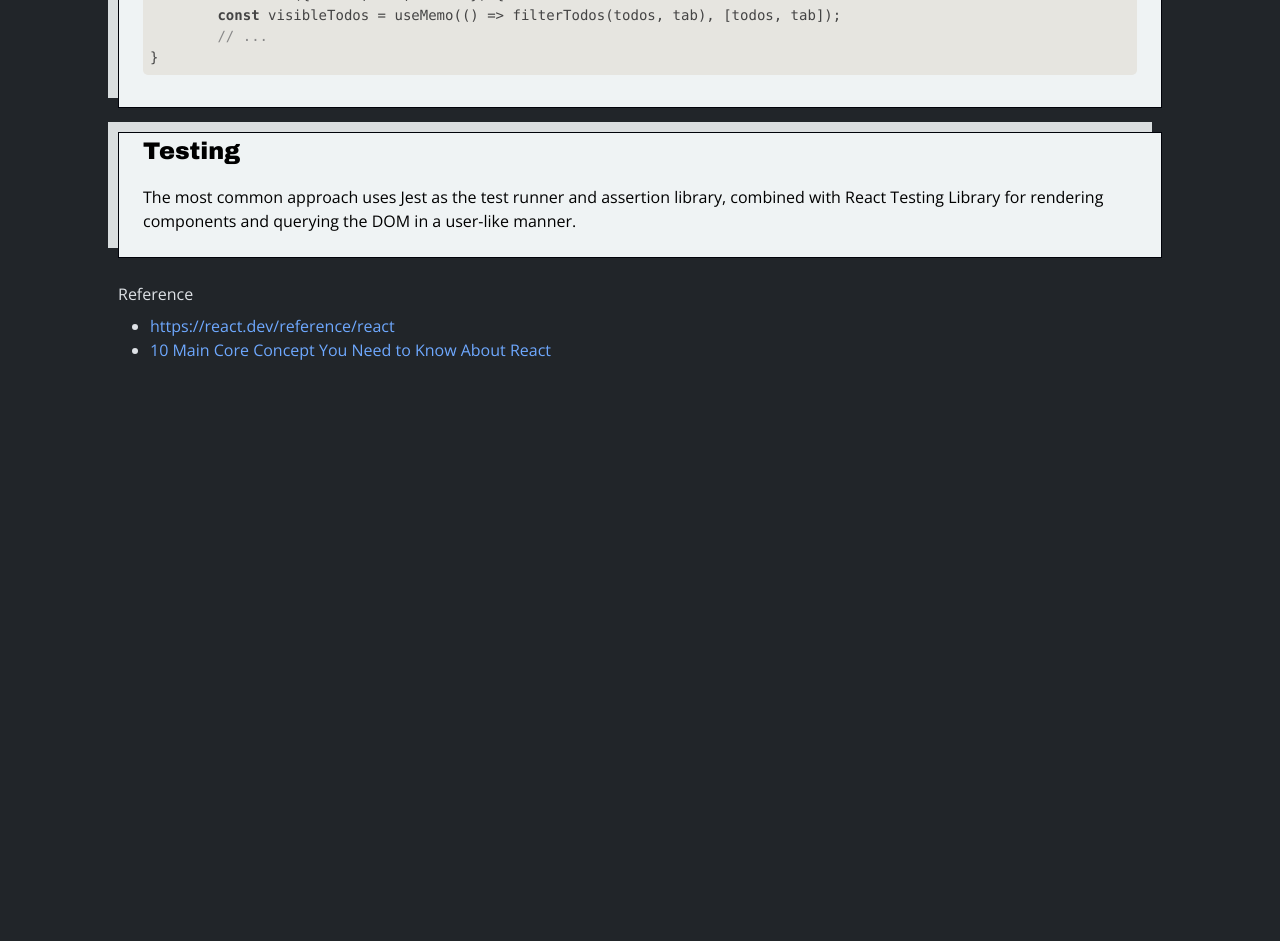
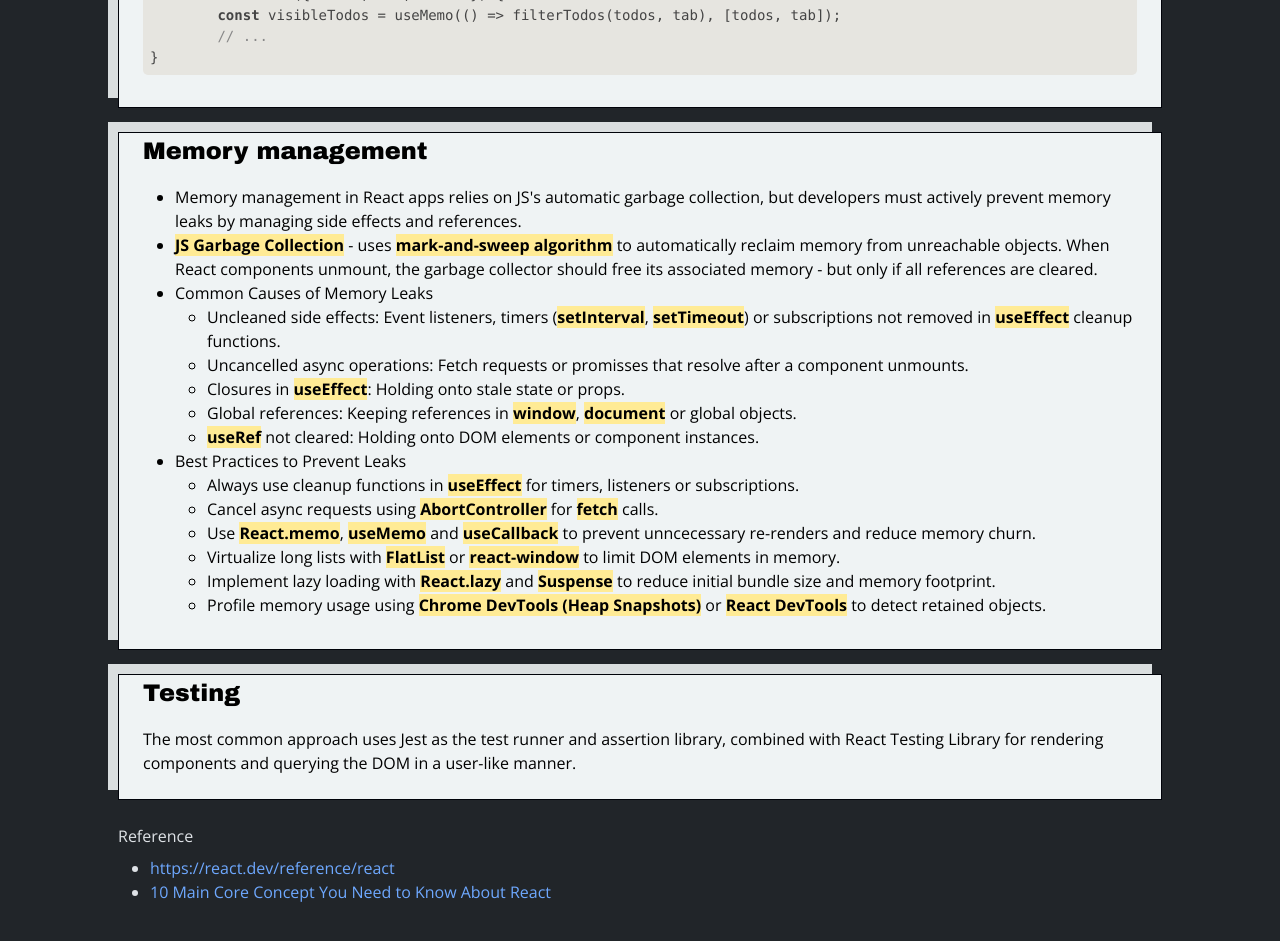
Before and after one commit to andreeadracovita/memento, a React (Vite) app: page /memento/react in a window 1280 px wide. Shown: the part 2520-3461 px from the top of the page. Before the commit the page ends 2930 px from the top, so only its background shows below. Built offline with nearby package versions, Linux system fonts and the light colour scheme.

Commit message:
Add content: Java prep doc, react memory management, js web browsers

```diff
--- a/src/components/Java.tsx
+++ b/src/components/Java.tsx
@@ -1,3 +1,5 @@
+import Sample from "components/java/Sample";
+
 export default function Java() {
 // 	const stackArray = `class myStack {
 
@@ -43,6 +45,7 @@ export default function Java() {
 	return (
 		<>
 			<h1 className="archivo-black-regular">Java</h1>
+			<Sample />
 		</>
 	);
 }
--- a/src/components/React.tsx
+++ b/src/components/React.tsx
@@ -84,6 +84,35 @@ export default function React() {
 			</div>
 
 			<div className="grey-card">
+				<p className="card-title">Memory management</p>
+				<ul>
+					<li>Memory management in React apps relies on JS's automatic garbage collection, but developers must actively prevent memory leaks by managing side effects and references.</li>
+					<li><Accent>JS Garbage Collection</Accent> - uses <Accent>mark-and-sweep algorithm</Accent> to automatically reclaim memory from unreachable objects. When React components unmount, the garbage collector should free its associated memory - but only if all references are cleared.</li>
+					<li>
+						Common Causes of Memory Leaks
+						<ul>
+							<li>Uncleaned side effects: Event listeners, timers (<Accent>setInterval</Accent>, <Accent>setTimeout</Accent>) or subscriptions not removed in <Accent>useEffect</Accent> cleanup functions.</li>
+							<li>Uncancelled async operations: Fetch requests or promisses that resolve after a component unmounts.</li>
+							<li>Closures in <Accent>useEffect</Accent>: Holding onto stale state or props.</li>
+							<li>Global references: Keeping references in <Accent>window</Accent>, <Accent>document</Accent> or global objects.</li>
+							<li><Accent>useRef</Accent> not cleared: Holding onto DOM elements or component instances.</li>
+						</ul>
+					</li>
+					<li>
+						Best Practices to Prevent Leaks
+						<ul>
+							<li>Always use cleanup functions in <Accent>useEffect</Accent> for timers, listeners or subscriptions.</li>
+							<li>Cancel async requests using <Accent>AbortController</Accent> for <Accent>fetch</Accent> calls.</li>
+							<li>Use <Accent>React.memo</Accent>, <Accent>useMemo</Accent> and <Accent>useCallback</Accent> to prevent unncecessary re-renders and reduce memory churn.</li>
+							<li>Virtualize long lists with <Accent>FlatList</Accent> or <Accent>react-window</Accent> to limit DOM elements in memory.</li>
+							<li>Implement lazy loading with <Accent>React.lazy</Accent> and <Accent>Suspense</Accent> to reduce initial bundle size and memory footprint.</li>
+							<li>Profile memory usage using <Accent>Chrome DevTools (Heap Snapshots)</Accent> or <Accent>React DevTools</Accent> to detect retained objects.</li>
+						</ul>
+					</li>
+				</ul>
+			</div>
+
+			<div className="grey-card">
 				<p className="card-title">Testing</p>
 				<p>The most common approach uses Jest as the test runner and assertion library, combined with React Testing Library for rendering components and querying the DOM in a user-like manner.</p>
 			</div>
--- /dev/null
+++ b/src/components/java/Sample.tsx
@@ -0,0 +1,36 @@
+import { useState } from "react";
+import SyntaxHighlighter from "react-syntax-highlighter";
+
+// import Accent from "components/Accent";
+import CardHeader from "components/CardHeader";
+
+export default function Functions() {
+	const [toggle, setToggle] = useState(false);
+	const code = `// Java code here`;
+
+	return (
+		<div className="grey-card">
+			<CardHeader
+				title={"Content"}
+				toggle={toggle}
+				handleToggle={() => setToggle(!toggle)}
+			/>
+			{
+				toggle &&
+				<>
+					<ul>
+						<li>Memory management</li>
+						<li>Threading, concurrency, etc.</li>
+						<li>Boiler plate</li>
+						<li>Classes</li>
+						<li>Data structures: std library and personal implementation</li>
+						<li>Algorithms</li>
+						<li>Bit manipulation</li>
+						<li>Spring Framework</li>
+					</ul>
+					<SyntaxHighlighter language="java">{code}</SyntaxHighlighter>
+				</>
+			}
+		</div>
+	);
+}
--- a/src/components/jsLibrary/JSWebBrowsers.tsx
+++ b/src/components/jsLibrary/JSWebBrowsers.tsx
@@ -1,6 +1,7 @@
 import { useState } from "react";
 import SyntaxHighlighter from "react-syntax-highlighter";
 
+import Accent from "components/Accent";
 import CardHeader from "components/CardHeader";
 
 export default function JSWebBrowsers() {
@@ -18,8 +19,12 @@ export default function JSWebBrowsers() {
 				toggle &&
 				<>
 					<ul>
-						<li></li>
-						<li></li>
+						<li>JavaScript programmers can think of the web as a <Accent>full-featured platform for application development</Accent>. Web browsers specialize in the display of formatted text and images, but, like native operating systems, browsers also provide other services, including graphics, video, audio, networking, storage, and threading. JavaScript is the language that enables web applications to use the services provided by the web platform.</li>
+						<li>Client-side JavaScript - runs in web browsers (frontend)</li>
+						<li>Server-side JavaScript - runs in web servers (backend)</li>
+						<li>JavaScript is a single-threaded language.</li>
+						<li>The web platform defines a controlled form of concurrency called a <Accent>“web worker”</Accent>. A web worker is a <Accent>background thread</Accent> for performing computationally intensive tasks without freezing the user interface.</li>
+						<li>The code that runs in a web worker thread does not have access to document content, does not share any state with the main thread or with other workers, and <Accent>can only communicate with the main thread and other workers through asynchronous message events</Accent>, so the concurrency is not detectable to the main thread, and web workers do not alter the basic single-threaded execution model of JavaScript programs.</li>
 						<li></li>
 					</ul>
 					<SyntaxHighlighter language="javascript">{code}</SyntaxHighlighter>
```
